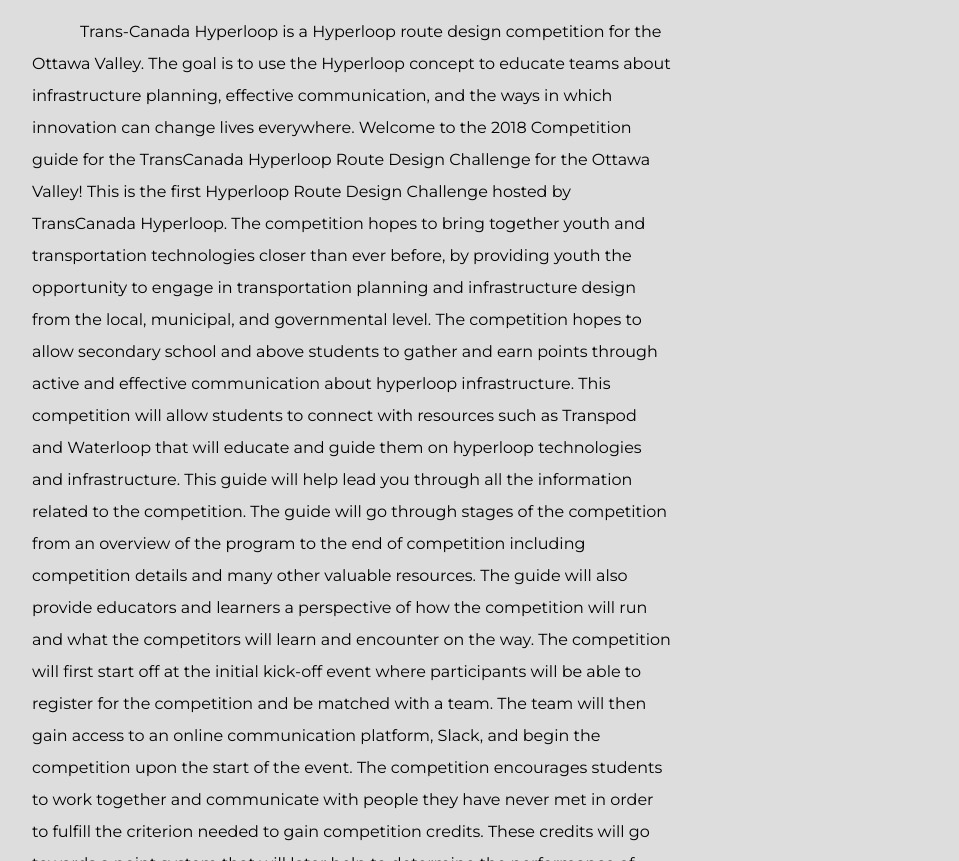
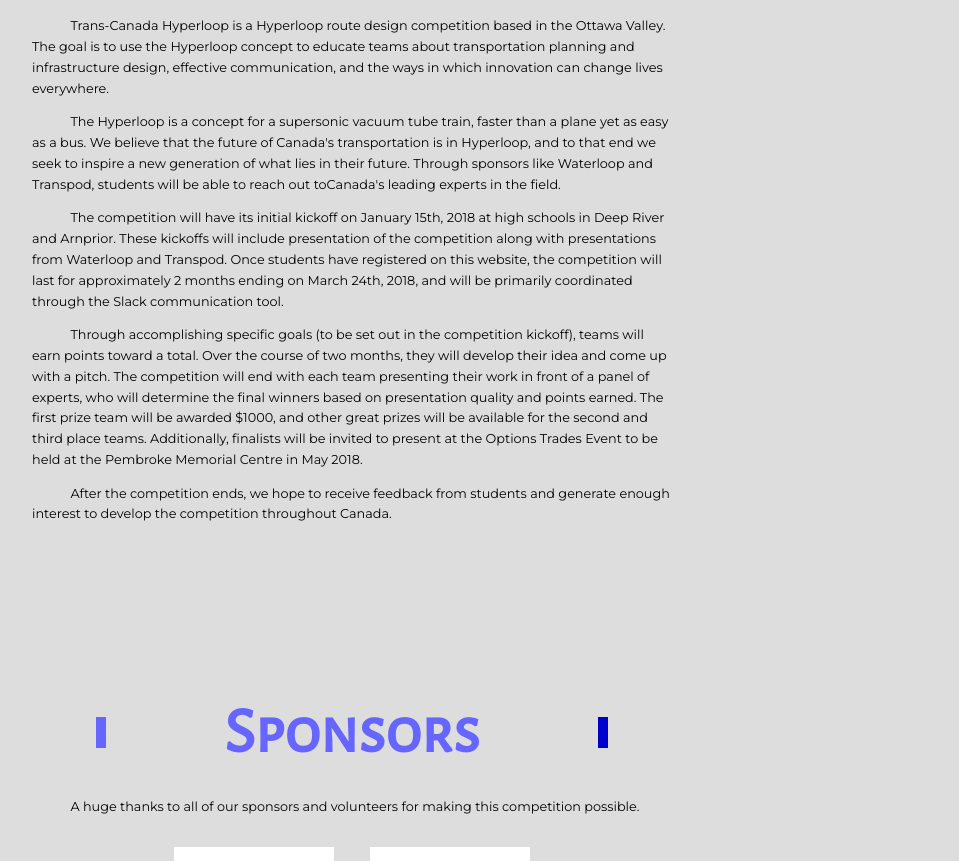
Before and after one commit to cchan/transcanadahyperloop, a plain HTML site: page index.html in a window 1280 px wide. Shown: the part 749-1610 px from the top of the page, without its empty margins (288-1247 px from the left). Drawn offline with nearby package versions, Linux system fonts and the light colour scheme.

Commit message:
rewrite about

```diff
--- a/index.html
+++ b/index.html
@@ -25,7 +25,7 @@
 	<section id="home">
 		<header><span class="line"></span> <span class="block"></span> <img src="leaf.png" id="leaf"> <span class="block"></span> <span class="line"></span></header>
 		<h1><a href="#home"><b>Trans-Canada Hyperloop</b><br>Route Design Competition</a></h1>
-		<h2>Design a Hyperloop route to connect <span class="red">Canada</span> from <span class="lightblue">sea</span> to <span class="darkblue">sea</span>.</h2>
+		<h2><span style="display:inline-block">Design a Hyperloop route to connect</span> <span style="display:inline-block"><span class="red">Canada</span> from <span class="lightblue">sea</span> to <span class="darkblue">sea</span>.</span></h2>
 		<a href="#register" class="hoverbtn">Registration is open!</a>
 	</section>
 	<section id="about" class="headered">
@@ -34,32 +34,26 @@
 			<div class="progbar2"><img src="pod.png"></div>
 			<h2 class="sectionheader"><a href="#about">About</a></h2>
 		</header>
-		<p class="text" style="text-indent:3em;">
-			Trans-Canada Hyperloop is a Hyperloop route design competition for the Ottawa Valley. The goal is to use the Hyperloop concept to educate teams about infrastructure planning, effective communication, and the ways in which innovation can change lives everywhere.
+		<div class="text">
+			<p>Trans-Canada Hyperloop is a Hyperloop route design competition based in the Ottawa Valley. The goal is to use the Hyperloop concept to educate teams about transportation planning and infrastructure design, effective communication, and the ways in which innovation can change lives everywhere.</p>
 
-			Welcome to the 2018 Competition guide for the TransCanada Hyperloop Route Design Challenge for the Ottawa Valley! This is the first Hyperloop Route Design Challenge hosted by TransCanada Hyperloop. The competition hopes to bring together youth and transportation technologies closer than ever before, by providing youth the opportunity to engage in transportation planning and infrastructure design from the local, municipal, and governmental level. The competition hopes to allow secondary school and above students to gather and earn points through active and effective communication about hyperloop infrastructure. This competition will allow students to connect with resources such as Transpod and Waterloop that will educate and guide them on hyperloop technologies and infrastructure.
+			<p>The Hyperloop is a concept for a supersonic vacuum tube train, faster than a plane yet as easy as a bus. We believe that the future of Canada's transportation is in Hyperloop, and to that end we seek to inspire a new generation of what lies in their future. Through sponsors like Waterloop and Transpod, students will be able to reach out toCanada's leading experts in the field.</p>
 
-			This guide will help lead you through all the information related to the competition. The guide will go through stages of the competition from an overview of the program to the end of competition including competition details and many other valuable resources. The guide will also provide educators and learners a perspective of how the competition will run and what the competitors will learn and encounter on the way.
+			<p>The competition will have its initial kickoff on January 15th, 2018 at high schools in Deep River and Arnprior. These kickoffs will include presentation of the competition along with presentations from Waterloop and Transpod. Once students have registered on this website, the competition will last for approximately 2 months ending on March 24th, 2018, and will be primarily coordinated through the Slack communication tool.</p>
 
-			The competition will first start off at the initial kick-off event where participants will be able to register for the competition and be matched with a team. The team will then gain access to an online communication platform, Slack, and begin the competition upon the start of the event. The competition encourages students to work together and communicate with people they have never met in order to fulfill the criterion needed to gain competition credits. These credits will go towards a point system that will later help to determine the performance of each team. The point system and criterion will be available to each contestant prior to the beginning of the competition. Finally, the competition will come to an end with each team delivering a presentation in front of a panel of experts for final judgement. The competition winners will be determined through the credits collected and the final presentation.
+			<p>Through accomplishing specific goals (to be set out in the competition kickoff), teams will earn points toward a total. Over the course of two months, they will develop their idea and come up with a pitch. The competition will end with each team presenting their work in front of a panel of experts, who will determine the final winners based on presentation quality and points earned. The first prize team will be awarded $1000, and other great prizes will be available for the second and third place teams. Additionally, finalists will be invited to present at the Options Trades Event to be held at the Pembroke Memorial Centre in May 2018.</p>
 
-			The competition will have its initial kickoff on January 15th, 2018 at high schools in Deep River and Arnprior. These kickoffs will include presentation of the competition along with presentations from Waterloop and Transpod. Upon completion of the kickoffs, a website will be available for students to begin registering for the competition. Once students have registered, they will be contacted with additional information about the competition and when they will have access to their Slack accounts. The competition will last for approximately 2 months ending on March 24th, 2018. During this time, students will communicate with their teammates over Slack and gather points and prepare for their final presentation. Once the competition ends in March, we hope to receive feedback from students and generate enough interest to develop the competition throughout Canada.
-		</p>
-		<p class="text" style="text-indent:3em;">
-			This is an educational challenge that is open to all citizens. The challenge guidelines will be posted on Jan 15th.
-		</p>
-		<p class="text" style="text-indent:3em;">
-			The first prize team will be awarded $1000, and other great prizes will be available for the second and third place teams. Additionally, finalists will be invited to present at the Options Trades Event to be held at the Pembroke Memorial Centre in May 2018.
-		</p>
+			<p>After the competition ends, we hope to receive feedback from students and generate enough interest to develop the competition throughout Canada.</p>
+		</div>
 	</section>
 	<section id="sponsors" class="headered">
 		<header>
 			<div class="progbar1"><img src="pod.png"></div>
 			<div class="progbar2"><img src="pod.png"></div>
-			<h2 class="sectionheader"><a href="#howto">Sponsors</a></h2>
+			<h2 class="sectionheader"><a href="#sponsors">Sponsors</a></h2>
 		</header>
 		<div class="text">
-			<p>Thanks to all of our sponsors and partners for making this competition possible.</p>
+			<p>A huge thanks to all of our sponsors and volunteers for making this competition possible.</p>
 			<div style="text-align: center">
 				<a href="https://teamwaterloop.ca" class="sponsorlogo"><img src="waterloop.png" alt="Waterloop"></a>
 				<a href="https://www.oacett.org/" class="sponsorlogo"><img src="oacett.png" alt="Ontario Association of Certified Engineering Technicians and Technologists (OACETT)"></a>
@@ -73,7 +67,7 @@
 		<header>
 			<div class="progbar1"><img src="pod.png"></div>
 			<div class="progbar2"><img src="pod.png"></div>
-			<h2 class="sectionheader"><a href="#form">Register</a></h2>
+			<h2 class="sectionheader"><a href="#register">Register</a></h2>
 		</header>
 		<form target="hiddenFrame" action="https://docs.google.com/forms/d/e/1FAIpQLSc_mXp33PTC_KdkdXmQ-t8-OxrYf14TcvwSefg8sahiuiS1_Q/formResponse" method="POST" id="ss-form">
 			<input type="text" class="resettable" name="entry.916323122" value="" placeholder="Full Name" required aria-required="true">
--- a/script.js
+++ b/script.js
@@ -8,7 +8,7 @@
 			$(this).find(".progbar1 img").css('margin-left', s);
 			$(this).find(".progbar2 img").css('margin-left', s-$(window).width()/3.33);
 
-			if(s > 365)$(this).find(".sectionheader").addClass("darkblue").removeClass("lightblue");
+			if(s > $(window).width()/3.33-40)$(this).find(".sectionheader").addClass("darkblue").removeClass("lightblue");
 			else $(this).find(".sectionheader").addClass("lightblue").removeClass("darkblue");
 		});
 		updateNav();
--- a/style.css
+++ b/style.css
@@ -4,7 +4,7 @@
 	margin-right: 5%;
 	top: 7em;
 	height:50%;
-	font-family: Montserrat;
+	font-family:'Alegreya Sans SC';
 	width: 10em;
 	opacity:0.5;
 	transition: opacity 0.5s;
@@ -22,6 +22,7 @@
 	transition: color 0.5s;
 	padding:1em;
 	margin:-1em;
+	font-size: 1.3em;
 }
 nav:hover a.active{
 	color: #00c;
@@ -54,12 +55,16 @@
 	width: 50%;
 	margin-left:auto;
 	margin-right:auto;
-	line-height: 2em;
+	line-height: 1.3em;
 	margin-top:3em;
+}
+p{
+	text-indent: 3em;
+	font-size: 0.8em;
 }
 section{margin-bottom: 7em;}
 .red{
-	color:red;
+	color:#d00;
 }
 .lightblue{
 	color:#66f;
@@ -131,16 +136,16 @@
 }
 .progbar1{
 	position:absolute;left:0;
-	border-right: solid 3px #66f;
+	border-right: solid 10px #66f;
 }
 .progbar2{
 	position:absolute;right:0;
-	border-left: solid 3px #00c;
+	border-left: solid 10px #00c;
 }
 .progbar1 img, .progbar2 img{
 	height: 1em;
 }
-h2{font-family:'Alegreya Sans SC', cursive;transition: color 0.5s;color:black;}
+h2{font-family:'Alegreya Sans SC';transition: color 0.5s;color:black;}
 section{
 	padding-top:5em;
 }
```
